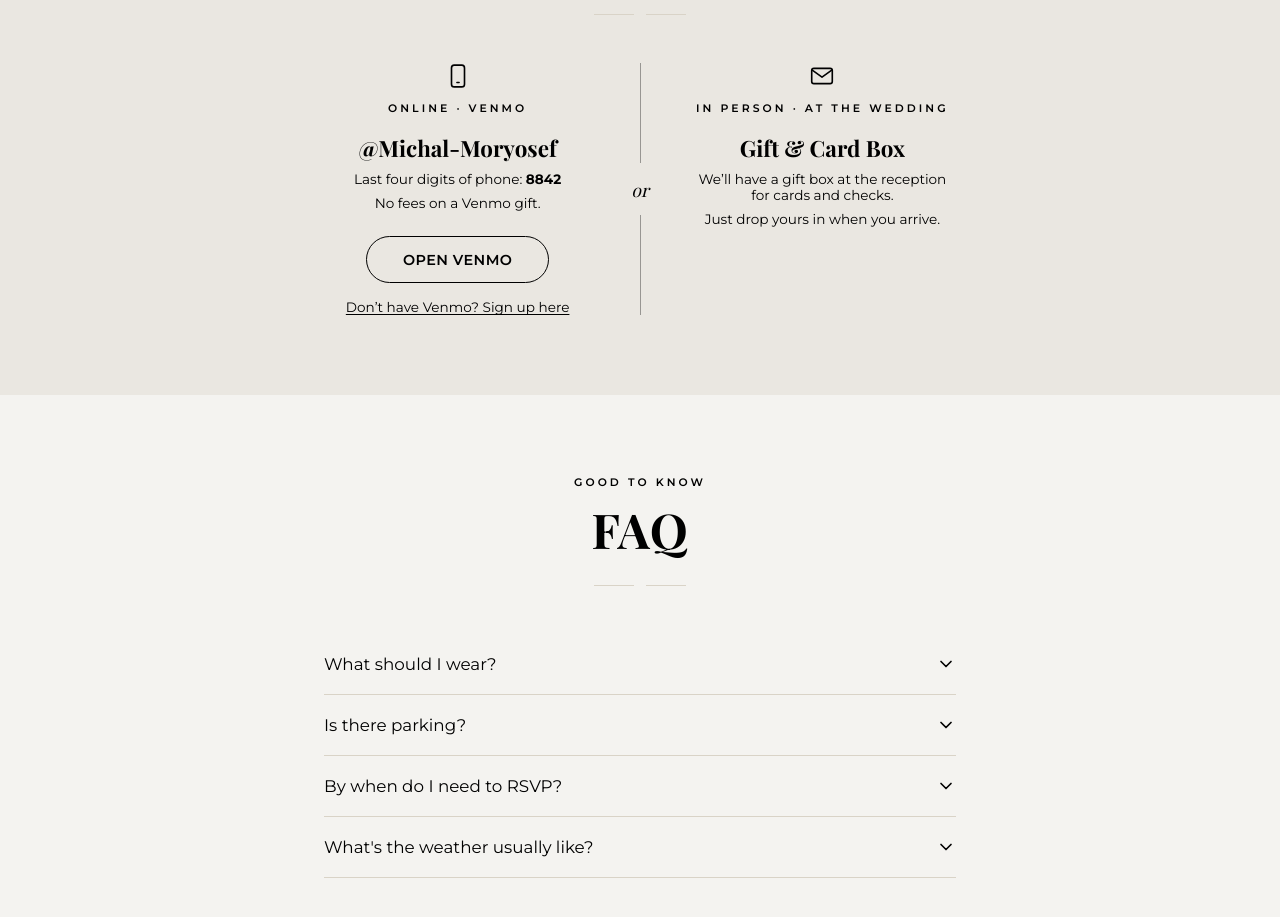
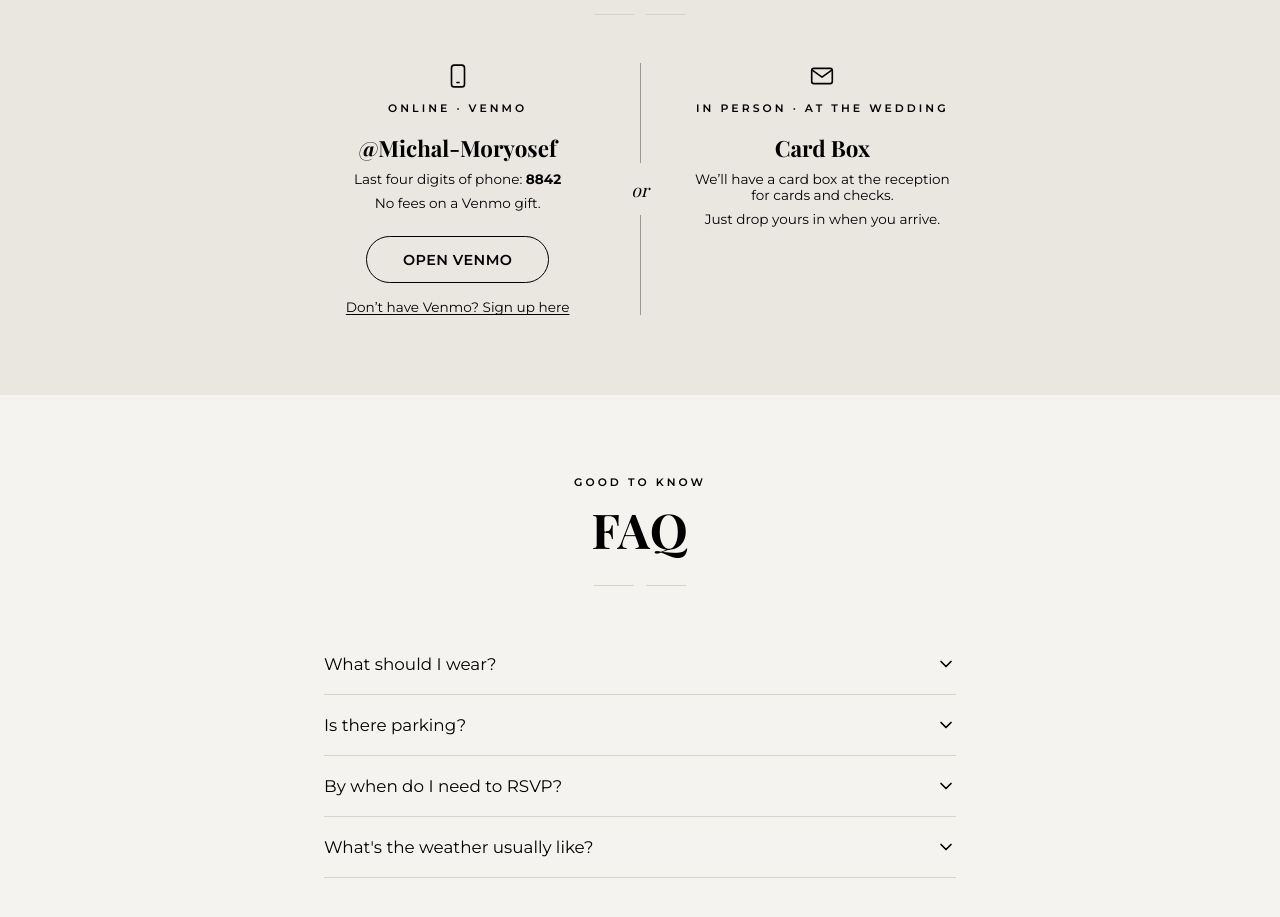
Before and after one commit to michali123/our-wedding, a plain HTML site: page index.html in a window 1280 px wide. Shown: the part 3340-4257 px from the top of the page. Drawn offline with nearby package versions, Linux system fonts and the light colour scheme; a web font is replaced by a local one.

Commit message:
Gifts draft: call it a Card Box, not a gift box
Co-Authored-By: Claude Opus 5.5 <noreply@anthropic.com>
Claude-Session: https://claude.ai/code/session_01VRPpvXJbBspFbmKShHXU5S

```diff
--- a/index.html
+++ b/index.html
@@ -428,8 +428,8 @@
         <div class="gift-card">
           <svg class="gift-icon" width="26" height="26" viewBox="0 0 24 24" fill="none" stroke="currentColor" stroke-width="1.5" stroke-linecap="round" stroke-linejoin="round" aria-hidden="true"><rect x="2.5" y="5" width="19" height="14" rx="2"></rect><polyline points="3 6.5 12 13 21 6.5"></polyline></svg>
           <p class="eyebrow">In Person &middot; At the Wedding</p>
-          <p class="gift-handle-big">Gift &amp; Card Box</p>
-          <p class="gift-note">We&rsquo;ll have a gift box at the reception for cards and checks.</p>
+          <p class="gift-handle-big">Card Box</p>
+          <p class="gift-note">We&rsquo;ll have a card box at the reception for cards and checks.</p>
           <p class="gift-note">Just drop yours in when you arrive.</p>
         </div>
       </div>
```
